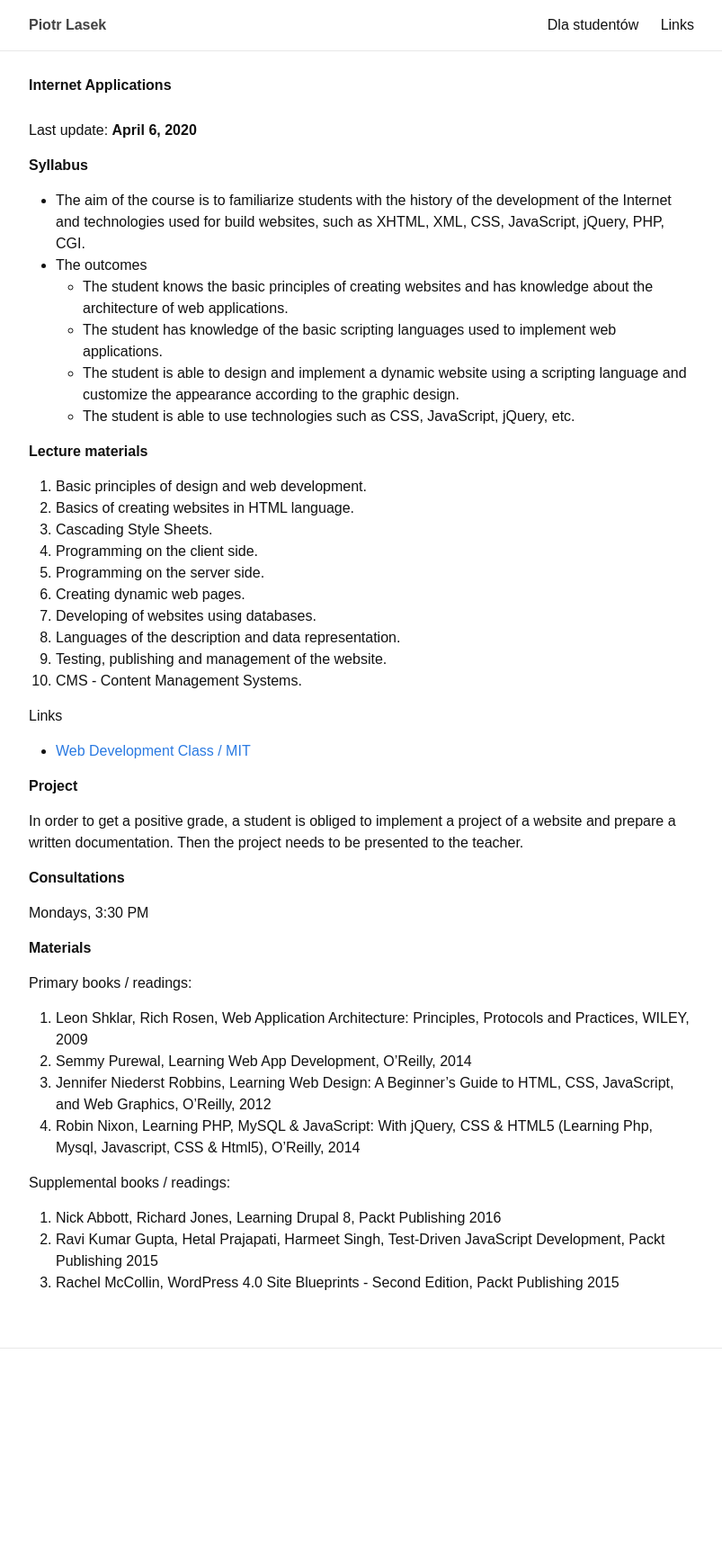
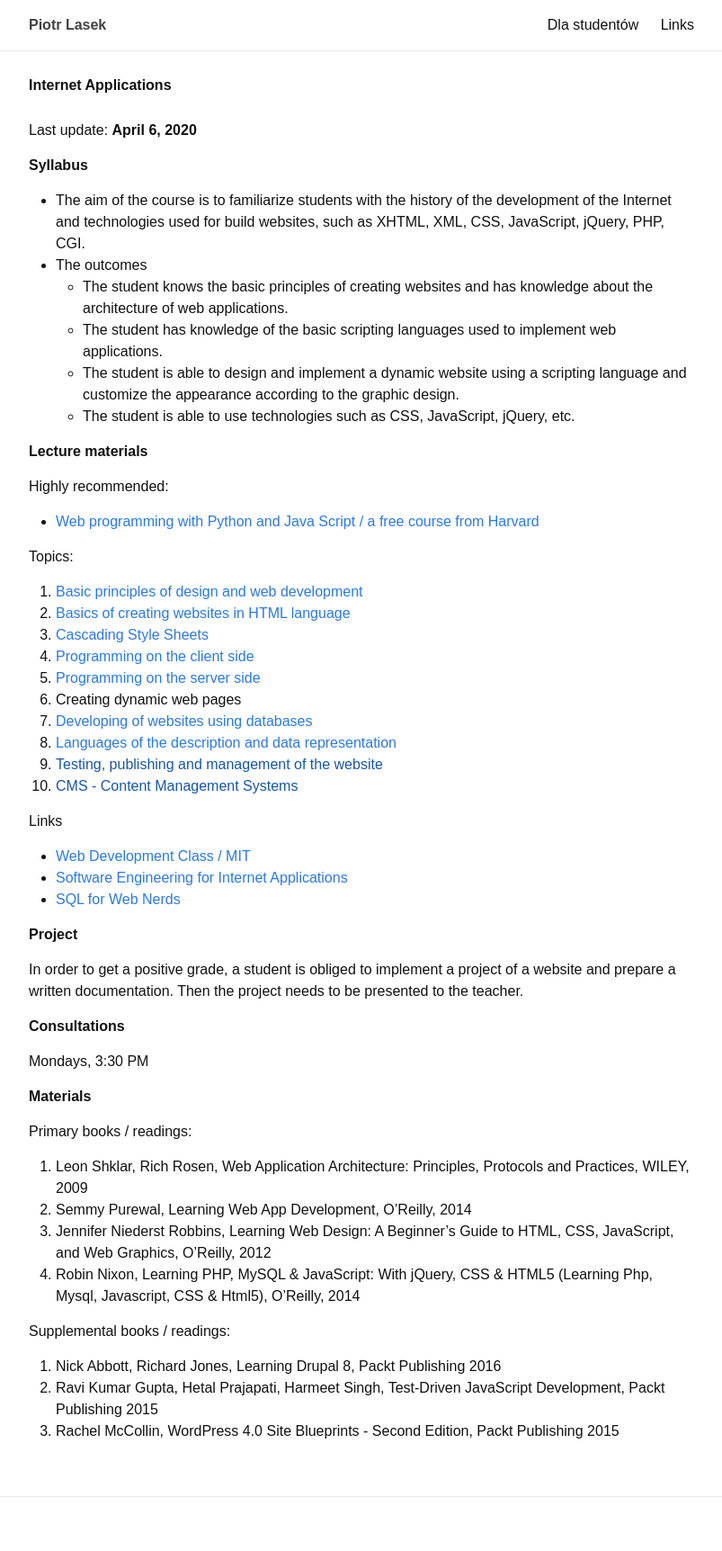
Before and after one commit to piotrlasek/piotrlasek.github.io, a Jekyll site: the page built from for-students/iae.md, in a window 1280 px wide. Shown: the whole page at 90% size, without its empty margins (238-1041 px from the left). Built offline with Jekyll 4.4.1, drawn with Linux system fonts in a browser that asks for light colours; before the commit the page ends 1559 px from its top, so only the background shows below that.

Commit message:
some changes

```diff
--- a/for-students/iae.md
+++ b/for-students/iae.md
@@ -18,19 +18,26 @@ Last update: **April 6, 2020**
 
 # Lecture materials
 
-1. Basic principles of design and web development.
-2. Basics of creating websites in HTML language.
-3. Cascading Style Sheets.
-4. Programming on the client side.
-5. Programming on the server side.
-6. Creating dynamic web pages.
-7. Developing of websites using databases.
-8. Languages of the description and data representation.
-9. Testing, publishing and management of the website.
-10. CMS - Content Management Systems.
+Highly recommended:
+* [Web programming with Python and Java Script / a free course from Harvard](https://www.edx.org/course/cs50s-web-programming-with-python-and-javascript)
+
+Topics:
+1. [Basic principles of design and web development](http://webdevelopment.mit.edu/2018/pages/lectures/WEBday4_uiux.pdf)
+2. [Basics of creating websites in HTML language](http://webdevelopment.mit.edu/2018/pages/lectures/WEBday1_htmlcss.pdf)
+3. [Cascading Style Sheets](http://webdevelopment.mit.edu/2018/pages/lectures/WEBday1_htmlcss.pdf)
+4. [Programming on the client side](http://webdevelopment.mit.edu/2018/pages/lectures/WEBday3_clientjs.pdf)
+5. [Programming on the server side](http://webdevelopment.mit.edu/2018/pages/lectures/WEBday3_backend.pdf)
+6. Creating dynamic web pages
+7. [Developing of websites using databases](http://webdevelopment.mit.edu/2018/pages/lectures/WEBday4_databases.pdf)
+8. [Languages of the description and data representation](https://github.com/dinanathsj29/json-javascript-object-notation-crash-course)
+9. [Testing, publishing and management of the website]()
+10. [CMS - Content Management Systems]()
 
 Links
 * [Web Development Class / MIT](http://webdevelopment.mit.edu/2018/lectures)
+* [Software Engineering for Internet Applications](http://philip.greenspun.com/seia/)
+* [SQL for Web Nerds](http://philip.greenspun.com/sql/)
+
 
 # Project
 
```
